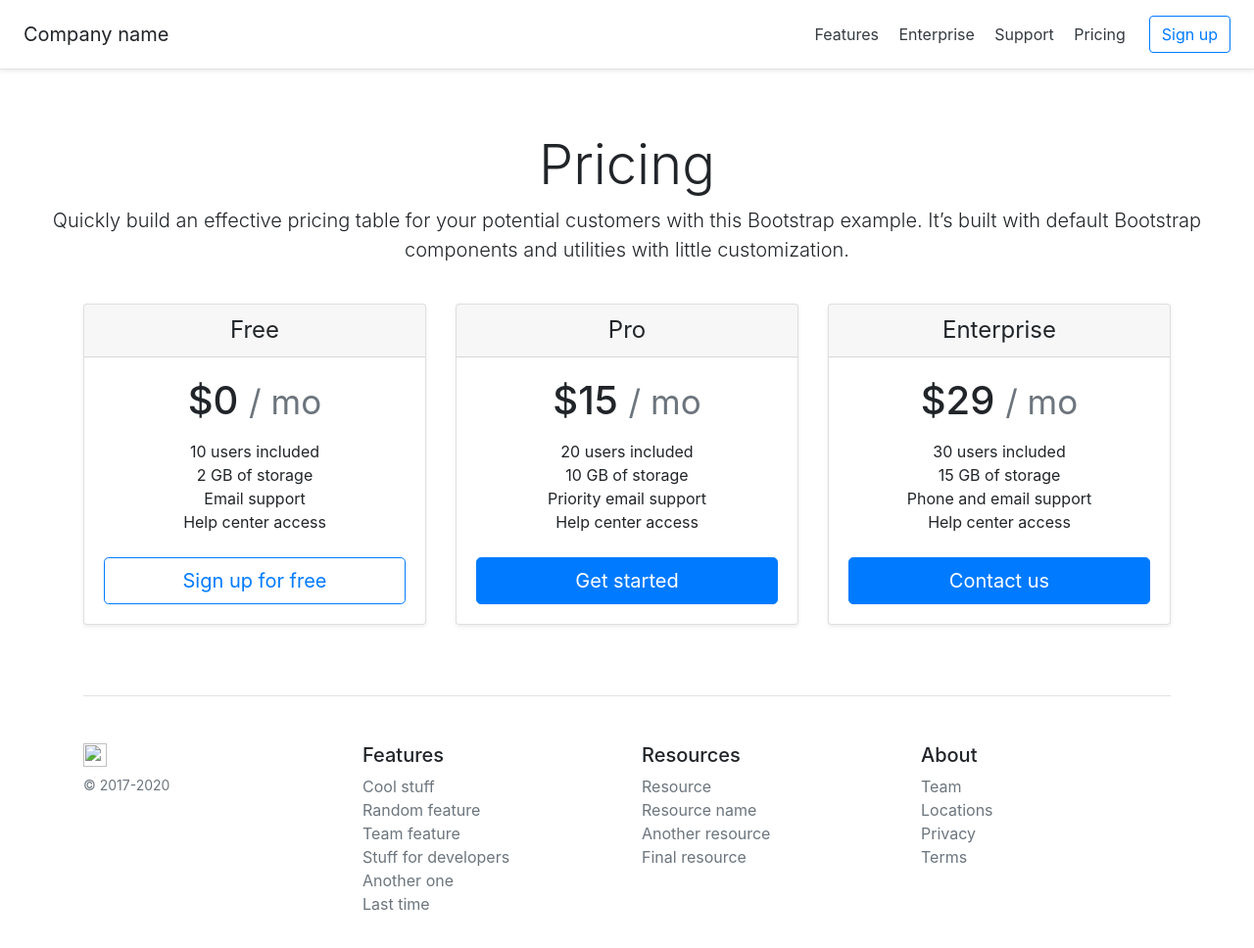
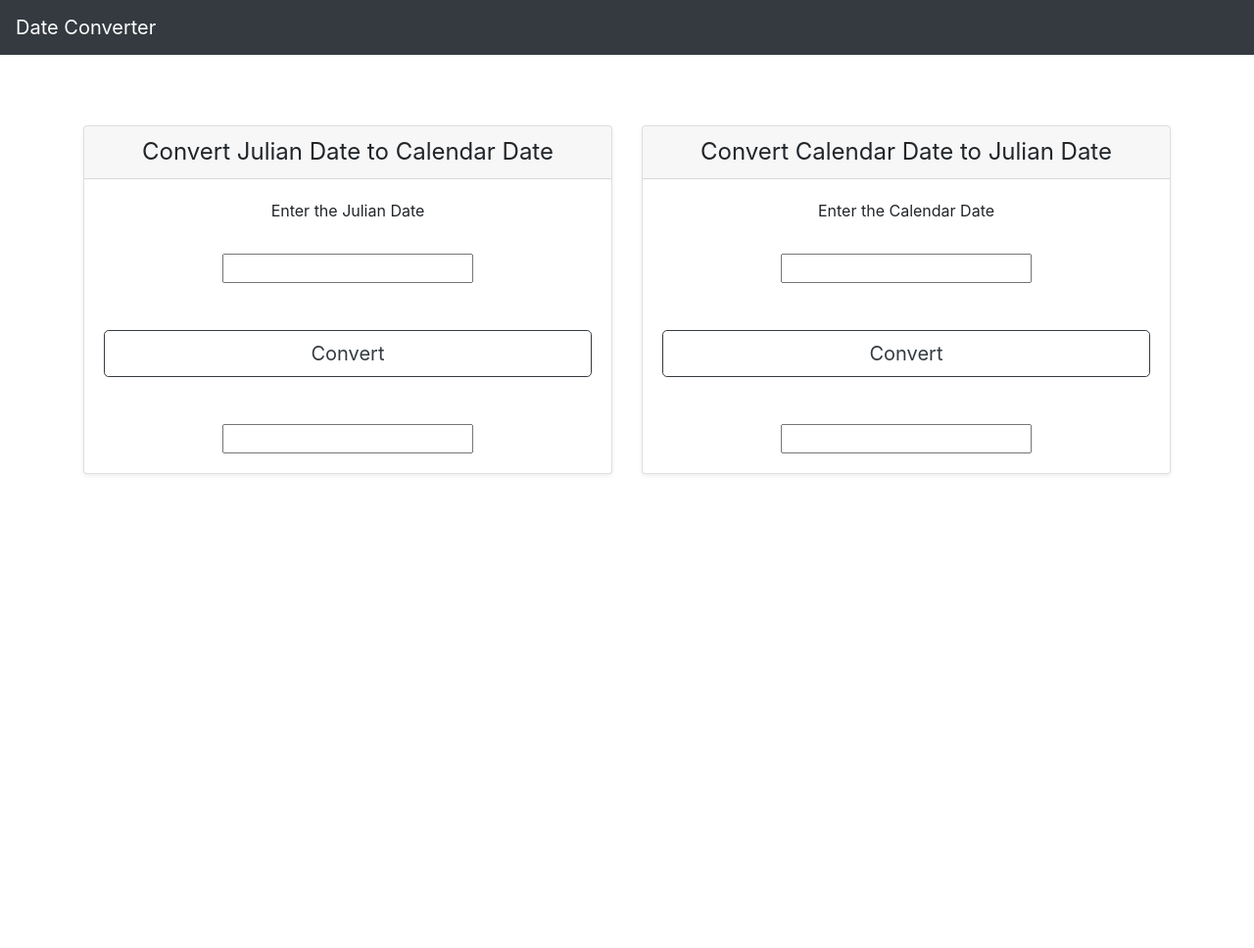
Before and after one commit to harshalhp5/converter-project, a plain HTML site: page index.html in a window 1280 px wide. Shown: the whole page at 98% size. After the commit the page ends 800 px from the top, so only its background shows below. Drawn offline with nearby package versions, Linux system fonts and the light colour scheme.

Commit message:
Second Commit

```diff
--- a/index.html
+++ b/index.html
@@ -1,152 +1,52 @@
-
-<!doctype html>
+<!DOCTYPE html>
 <html lang="en">
 <head>
-    <meta charset="utf-8">
-    <meta name="viewport" content="width=device-width, initial-scale=1, shrink-to-fit=no">
-    <meta name="description" content="">
-    <meta name="author" content="Mark Otto, Jacob Thornton, and Bootstrap contributors">
-    <meta name="generator" content="Jekyll v4.1.1">
-    <title>Pricing example · Bootstrap</title>
+    <meta charset="UTF-8">
+    <meta name="viewport" content="width=device-width, initial-scale=1.0">
+    <title>Converter Project</title>
+    <link rel="stylesheet" href="https://cdnjs.cloudflare.com/ajax/libs/font-awesome/4.0.3/css/font-awesome.css">
+    <link rel="stylesheet" href="css/style.css" />
+    <link
+      rel="stylesheet"
+      href="https://stackpath.bootstrapcdn.com/bootstrap/4.5.0/css/bootstrap.min.css"
+      integrity="sha384-9aIt2nRpC12Uk9gS9baDl411NQApFmC26EwAOH8WgZl5MYYxFfc+NcPb1dKGj7Sk"
+      crossorigin="anonymous"
+    />
+</head>
 
-    <link rel="canonical" href="https://getbootstrap.com/docs/4.5/examples/pricing/">
-
-    <!-- Bootstrap core CSS -->
-<link href="/docs/4.5/dist/css/bootstrap.min.css" rel="stylesheet" integrity="sha384-JcKb8q3iqJ61gNV9KGb8thSsNjpSL0n8PARn9HuZOnIxN0hoP+VmmDGMN5t9UJ0Z" crossorigin="anonymous">
-
-    <!-- Favicons -->
-<link rel="apple-touch-icon" href="/docs/4.5/assets/img/favicons/apple-touch-icon.png" sizes="180x180">
-<link rel="icon" href="/docs/4.5/assets/img/favicons/favicon-32x32.png" sizes="32x32" type="image/png">
-<link rel="icon" href="/docs/4.5/assets/img/favicons/favicon-16x16.png" sizes="16x16" type="image/png">
-<link rel="manifest" href="/docs/4.5/assets/img/favicons/manifest.json">
-<link rel="mask-icon" href="/docs/4.5/assets/img/favicons/safari-pinned-tab.svg" color="#563d7c">
-<link rel="icon" href="/docs/4.5/assets/img/favicons/favicon.ico">
-<meta name="msapplication-config" content="/docs/4.5/assets/img/favicons/browserconfig.xml">
-<meta name="theme-color" content="#563d7c">
-
-
-    <style>
-      .bd-placeholder-img {
-        font-size: 1.125rem;
-        text-anchor: middle;
-        -webkit-user-select: none;
-        -moz-user-select: none;
-        -ms-user-select: none;
-        user-select: none;
-      }
-
-      @media (min-width: 768px) {
-        .bd-placeholder-img-lg {
-          font-size: 3.5rem;
-        }
-      }
-    </style>
-    <!-- Custom styles for this template -->
-    <link href="pricing.css" rel="stylesheet">
-  </head>
 <body>
-    <div class="d-flex flex-column flex-md-row align-items-center p-3 px-md-4 mb-3 bg-white border-bottom shadow-sm">
-  <h5 class="my-0 mr-md-auto font-weight-normal">Company name</h5>
-  <nav class="my-2 my-md-0 mr-md-3">
-    <a class="p-2 text-dark" href="#">Features</a>
-    <a class="p-2 text-dark" href="#">Enterprise</a>
-    <a class="p-2 text-dark" href="#">Support</a>
-    <a class="p-2 text-dark" href="#">Pricing</a>
+    <nav class="navbar navbar-expand-lg sticky-top navbar-dark bg-dark align-items-center" >
+        <a class="navbar-brand" href="#" >Date Converter</a>
     </nav>
-  <a class="btn btn-outline-primary" href="#">Sign up</a>
-</div>
-
-<div class="pricing-header px-3 py-3 pt-md-5 pb-md-4 mx-auto text-center">
-  <h1 class="display-4">Pricing</h1>
-  <p class="lead">Quickly build an effective pricing table for your potential customers with this Bootstrap example. It’s built with default Bootstrap components and utilities with little customization.</p>
-</div>
-
+    <br><br><br>
     <div class="container">
         <div class="card-deck mb-3 text-center">
           <div class="card mb-4 shadow-sm">
             <div class="card-header">
-        <h4 class="my-0 font-weight-normal">Free</h4>
+              <h4 class="my-0 font-weight-normal">Convert Julian Date to Calendar Date </h4>
             </div>
             <div class="card-body">
-        <h1 class="card-title pricing-card-title">$0 <small class="text-muted">/ mo</small></h1>
-        <ul class="list-unstyled mt-3 mb-4">
-          <li>10 users included</li>
-          <li>2 GB of storage</li>
-          <li>Email support</li>
-          <li>Help center access</li>
-        </ul>
-        <button type="button" class="btn btn-lg btn-block btn-outline-primary">Sign up for free</button>
+                <label>Enter the Julian Date</label><br><br>
+                <input type="text" name="julianDate" id="julianDate"> <br><br> <br>
+                <button type="button" class="btn btn-lg btn-block btn-outline-dark">Convert</button> <br><br>
+                <input type="text" name="outputDate" id="outputDate">
+
             </div>
           </div>
           <div class="card mb-4 shadow-sm">
             <div class="card-header">
-        <h4 class="my-0 font-weight-normal">Pro</h4>
+              <h4 class="my-0 font-weight-normal">Convert Calendar Date to Julian Date</h4>
             </div>
             <div class="card-body">
-        <h1 class="card-title pricing-card-title">$15 <small class="text-muted">/ mo</small></h1>
-        <ul class="list-unstyled mt-3 mb-4">
-          <li>20 users included</li>
-          <li>10 GB of storage</li>
-          <li>Priority email support</li>
-          <li>Help center access</li>
-        </ul>
-        <button type="button" class="btn btn-lg btn-block btn-primary">Get started</button>
+                <label>Enter the Calendar Date</label><br><br>
+                <input type="text" name="julianDate" id="julianDate"> <br><br> <br>
+                <button type="button" class="btn btn-lg btn-block btn-outline-dark">Convert</button> <br><br>
+                <input type="text" name="outputDate" id="outputDate">
+
             </div>
-    </div>
-    <div class="card mb-4 shadow-sm">
-      <div class="card-header">
-        <h4 class="my-0 font-weight-normal">Enterprise</h4>
-      </div>
-      <div class="card-body">
-        <h1 class="card-title pricing-card-title">$29 <small class="text-muted">/ mo</small></h1>
-        <ul class="list-unstyled mt-3 mb-4">
-          <li>30 users included</li>
-          <li>15 GB of storage</li>
-          <li>Phone and email support</li>
-          <li>Help center access</li>
-        </ul>
-        <button type="button" class="btn btn-lg btn-block btn-primary">Contact us</button>
           </div>
           </div>
         </div>
 
-  <footer class="pt-4 my-md-5 pt-md-5 border-top">
-    <div class="row">
-      <div class="col-12 col-md">
-        <img class="mb-2" src="/docs/4.5/assets/brand/bootstrap-solid.svg" alt="" width="24" height="24">
-        <small class="d-block mb-3 text-muted">&copy; 2017-2020</small>
-      </div>
-      <div class="col-6 col-md">
-        <h5>Features</h5>
-        <ul class="list-unstyled text-small">
-          <li><a class="text-muted" href="#">Cool stuff</a></li>
-          <li><a class="text-muted" href="#">Random feature</a></li>
-          <li><a class="text-muted" href="#">Team feature</a></li>
-          <li><a class="text-muted" href="#">Stuff for developers</a></li>
-          <li><a class="text-muted" href="#">Another one</a></li>
-          <li><a class="text-muted" href="#">Last time</a></li>
-        </ul>
-      </div>
-      <div class="col-6 col-md">
-        <h5>Resources</h5>
-        <ul class="list-unstyled text-small">
-          <li><a class="text-muted" href="#">Resource</a></li>
-          <li><a class="text-muted" href="#">Resource name</a></li>
-          <li><a class="text-muted" href="#">Another resource</a></li>
-          <li><a class="text-muted" href="#">Final resource</a></li>
-        </ul>
-      </div>
-      <div class="col-6 col-md">
-        <h5>About</h5>
-        <ul class="list-unstyled text-small">
-          <li><a class="text-muted" href="#">Team</a></li>
-          <li><a class="text-muted" href="#">Locations</a></li>
-          <li><a class="text-muted" href="#">Privacy</a></li>
-          <li><a class="text-muted" href="#">Terms</a></li>
-        </ul>
-      </div>
-    </div>
-  </footer>
-</div>
 </body>
 </html>
```
Also changed, not shown: css/style.css (added). Lines whose indentation alone changed are shown as unchanged.
